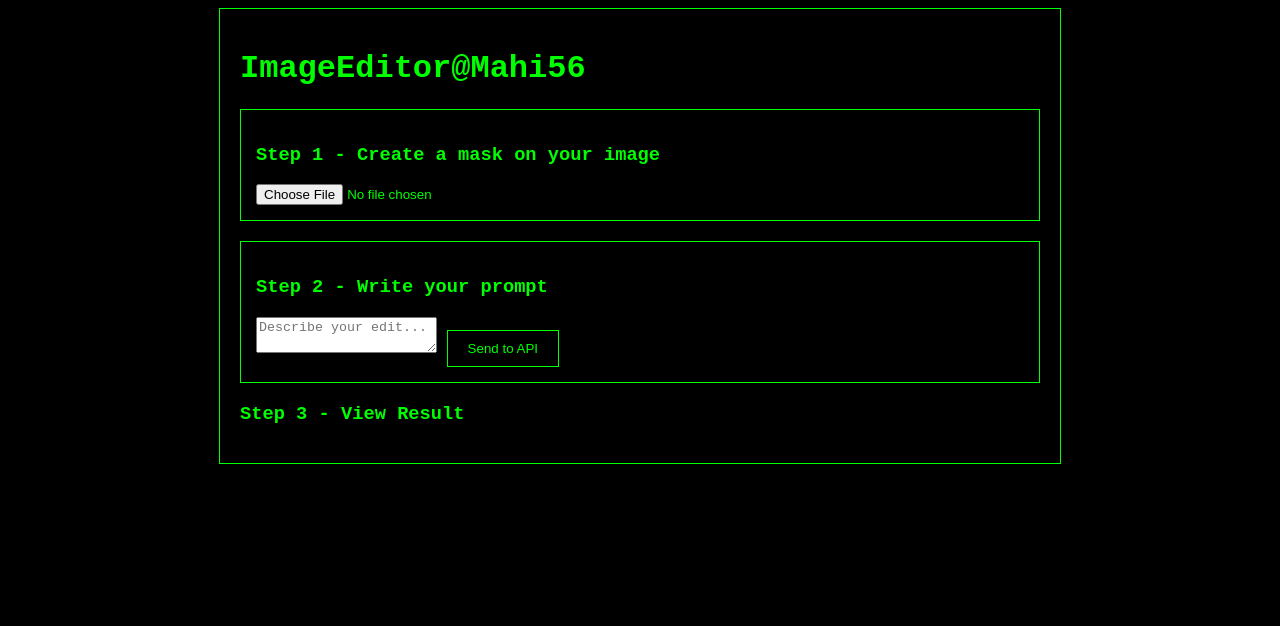
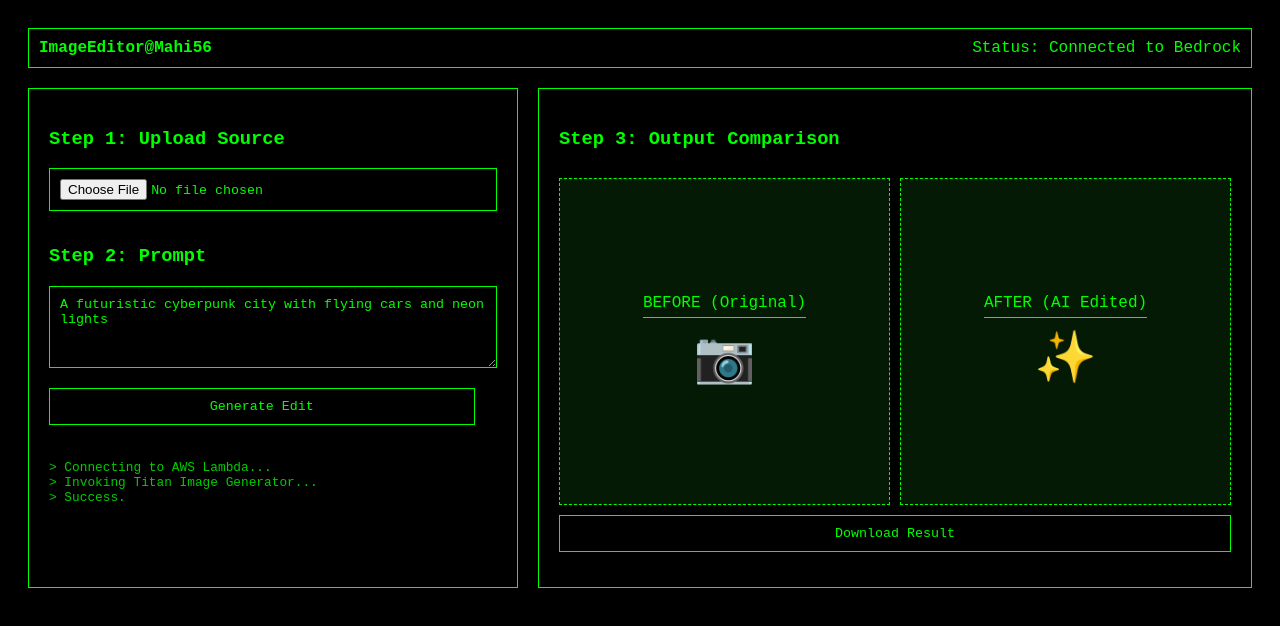
Before and after one commit to Mahi56145/ImageEditingApp, a plain HTML site: page index.html in a window 1280 px wide. Drawn offline with Linux system fonts and the light colour scheme.

Commit message:
update index.html

```diff
--- a/index.html
+++ b/index.html
@@ -4,25 +4,119 @@
     <meta charset="UTF-8">
     <meta name="viewport" content="width=device-width, initial-scale=1.0">
     <title>AI Image Editor - Workshop 3</title>
-    <link rel="stylesheet" href="style.css">
+    <style>
+        body {
+            background-color: #000;
+            color: #00ff00;
+            font-family: 'Courier New', Courier, monospace;
+            padding: 20px;
+        }
+        .header {
+            border: 1px solid #00ff00;
+            padding: 10px;
+            margin-bottom: 20px;
+            display: flex;
+            justify-content: space-between;
+            align-items: center;
+        }
+        .user-tag { font-weight: bold; }
+
+        .main-container {
+            display: flex;
+            gap: 20px;
+            height: 500px;
+        }
+
+        /* Left Side: Controls */
+        .controls {
+            flex: 1;
+            border: 1px solid #00ff00;
+            padding: 20px;
+        }
+
+        /* Right Side: The Result Comparison */
+        .results-area {
+            flex: 1.5;
+            border: 1px solid #00ff00;
+            padding: 20px;
+            display: flex;
+            flex-direction: column;
+        }
+
+        .image-comparison {
+            display: flex;
+            gap: 10px;
+            height: 100%;
+            margin-top: 10px;
+        }
+
+        .img-box {
+            flex: 1;
+            border: 1px dashed #00ff00;
+            display: flex;
+            flex-direction: column;
+            align-items: center;
+            justify-content: center;
+            background: #051a05;
+        }
+
+        .img-label {
+            margin-bottom: 10px;
+            border-bottom: 1px solid #00ff00;
+            padding-bottom: 5px;
+        }
+
+        input, button, textarea {
+            background: #000;
+            border: 1px solid #00ff00;
+            color: #00ff00;
+            width: 95%;
+            padding: 10px;
+            margin-bottom: 15px;
+            font-family: inherit;
+        }
+        button:hover { background: #00ff00; color: #000; cursor: pointer; }
+    </style>
 </head>
 <body>
-    <div class="container">
-        <h1> ImageEditor@Mahi56</h1>
-        <div class="step-box">
-            <h3>Step 1 - Create a mask on your image</h3>
-            <input type="file" id="upload">
+
+    <div class="header">
+        <div class="user-tag">ImageEditor@Mahi56</div>
+        <div>Status: <span style="color: #00ff00">Connected to Bedrock</span></div>
+    </div>
+
+    <div class="main-container">
+        <div class="controls">
+            <h3>Step 1: Upload Source</h3>
+            <input type="file">
+
+            <h3>Step 2: Prompt</h3>
+            <textarea rows="4">A futuristic cyberpunk city with flying cars and neon lights</textarea>
+
+            <button>Generate Edit</button>
+
+            <div style="margin-top: 20px; font-size: 0.8em; opacity: 0.8;">
+                > Connecting to AWS Lambda...<br>
+                > Invoking Titan Image Generator...<br>
+                > Success.
+            </div>
         </div>
-        <div class="step-box">
-            <h3>Step 2 - Write your prompt</h3>
-            <textarea placeholder="Describe your edit..."></textarea>
-            <button onclick="submitJob()">Send to API</button>
-        </div>
-        <div class="result-box">
-            <h3>Step 3 - View Result</h3>
-            <div id="output-image"></div>
+
+        <div class="results-area">
+            <h3>Step 3: Output Comparison</h3>
+            <div class="image-comparison">
+                <div class="img-box">
+                    <span class="img-label">BEFORE (Original)</span>
+                    <div style="font-size: 50px;">📷</div>
+                </div>
+                <div class="img-box">
+                    <span class="img-label">AFTER (AI Edited)</span>
+                    <div style="font-size: 50px;">✨</div>
+                </div>
+            </div>
+            <button style="margin-top: 10px; width: auto;">Download Result</button>
         </div>
     </div>
-    <script src="script.js"></script>
+
 </body>
 </html>
```
